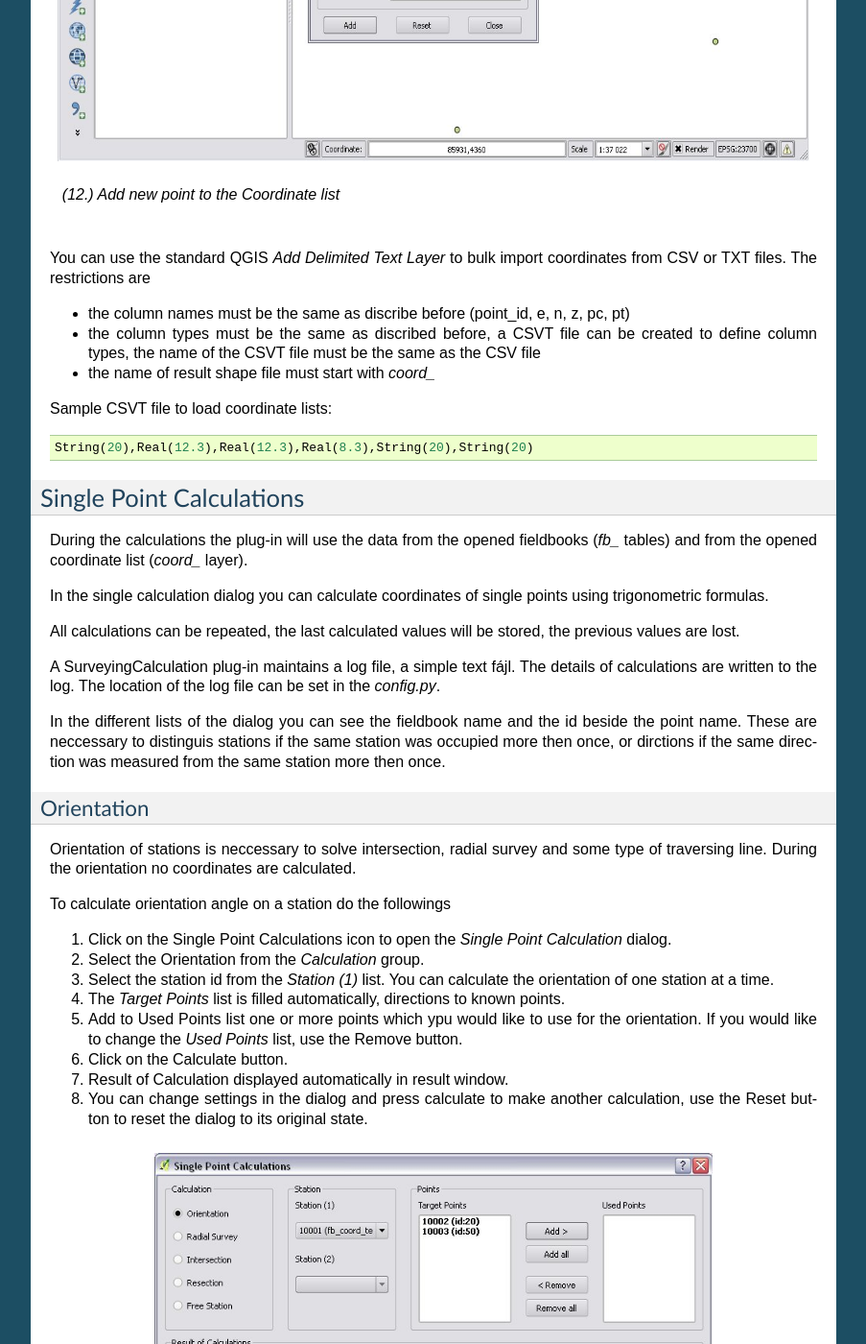
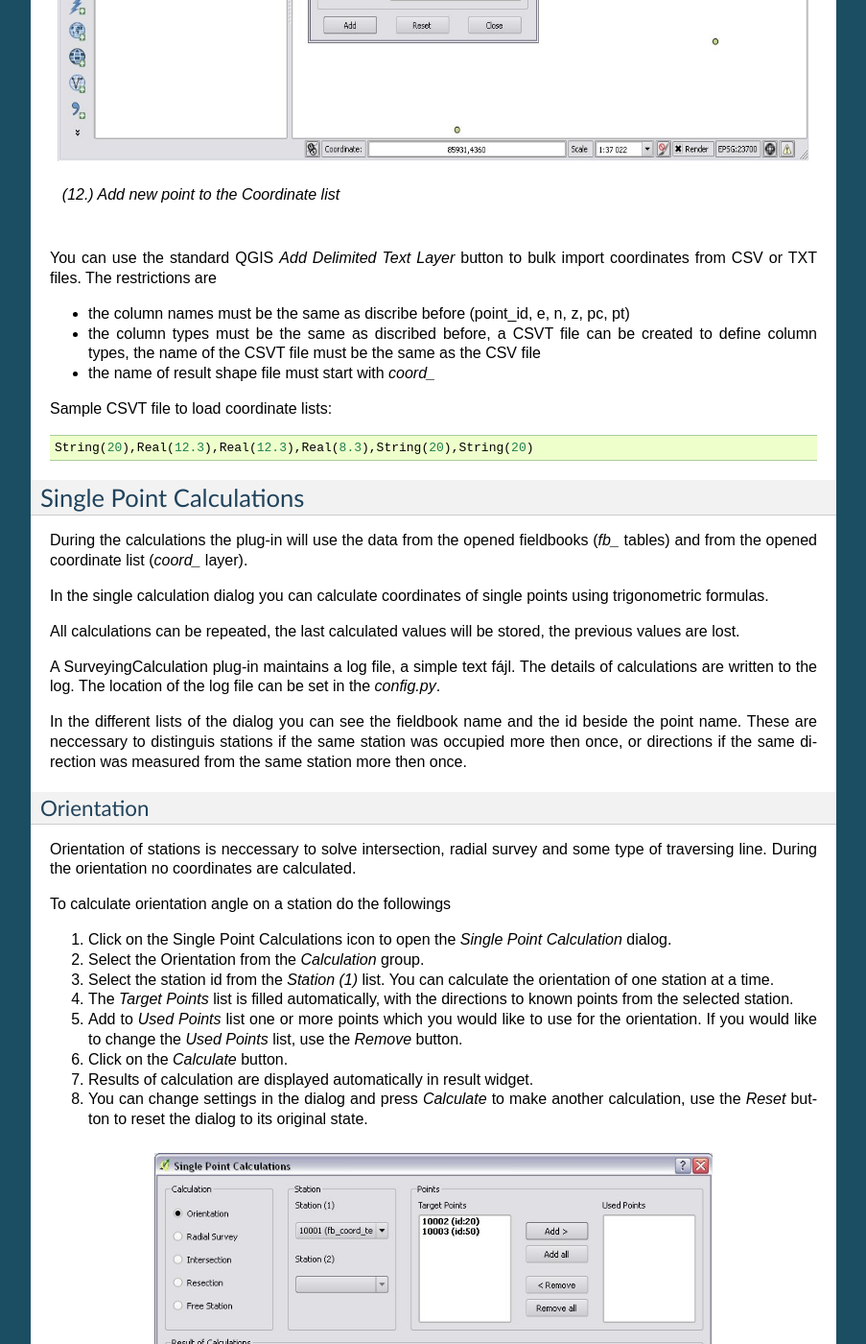
Before and after one commit to zsiki/ls, a Sphinx documentation site: the page built from doc/source/usersguide.rst, in a window 1280 px wide and 1400 px high, scrolled down 11629 px. Shown: the whole window at 96% size, without its empty margins (198-1101 px from the left). Built offline with Sphinx 7.4.7, drawn with Linux system fonts in a browser that asks for light colours.

Commit message:
doc updated

```diff
--- a/doc/source/usersguide.rst
+++ b/doc/source/usersguide.rst
@@ -374,7 +374,7 @@ deside whether to continue to store point.
 
    *(12.) Add new point to the Coordinate list*
 
-You can use the standard QGIS *Add Delimited Text Layer* to bulk import coordinates from CSV or TXT files. The restrictions are
+You can use the standard QGIS *Add Delimited Text Layer* button to bulk import coordinates from CSV or TXT files. The restrictions are
 
 - the column names must be the same as discribe before (point_id, e, n, z, pc, pt)
 - the column types must be the same as discribed before, a CSVT file can be created to define column types, the name of the CSVT file must be the same as the CSV file
@@ -401,7 +401,7 @@ can be set in the *config.py*.
 
 In the different lists of the dialog you can see the fieldbook name and the id
 beside the point name. These are neccessary to distinguis stations if the same
-station was occupied more then once, or dirctions if the same direction was measured from the same station more then once.
+station was occupied more then once, or directions if the same direction was measured from the same station more then once.
 
 Orientation
 +++++++++++
@@ -414,11 +414,11 @@ To calculate orientation angle on a station do the followings
 #. Click on the Single Point Calculations icon to open the *Single Point Calculation* dialog.
 #. Select the Orientation from the *Calculation* group.
 #. Select the station id from the *Station (1)* list. You can calculate the orientation of one station at a time.
-#. The *Target Points* list is filled automatically, directions to known points.
-#. Add to Used Points list one or more points which ypu would like to use for the orientation. If you would like to change the *Used Points* list, use the Remove button.
-#. Click on the Calculate button.
-#. Result of Calculation displayed automatically in result window.
-#. You can change settings in the dialog and press calculate to make another calculation, use the Reset button to reset the dialog to its original state.
+#. The *Target Points* list is filled automatically, with the directions to known points from the selected station.
+#. Add to *Used Points* list one or more points which you would like to use for the orientation. If you would like to change the *Used Points* list, use the *Remove* button.
+#. Click on the *Calculate* button.
+#. Results of calculation are displayed automatically in result widget.
+#. You can change settings in the dialog and press *Calculate* to make another calculation, use the *Reset* button to reset the dialog to its original state.
 
 .. figure:: images/u14.png
    :scale: 80 %
```
